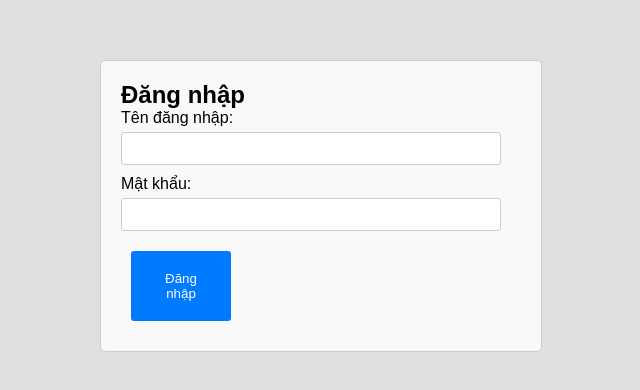
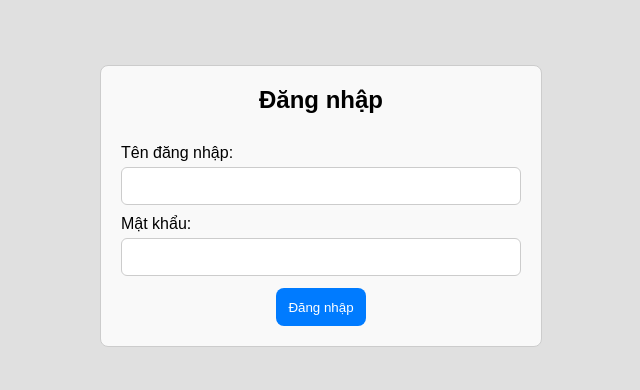
Before and after one commit to NoHope2901/KLTN-frontend, a React (Create React App) app: page /login in a window 1280 px wide. Shown: the part 194-584 px from the top of the page, without its empty margins (319-959 px from the left). Built offline with nearby package versions, Linux system fonts and the light colour scheme.

Commit message:
update css

```diff
--- a/public/index.html
+++ b/public/index.html
@@ -7,8 +7,7 @@
     <meta name="theme-color" content="#000000" />
     <meta
       name="description"
-      content="Web site created using create-react-app"
-    />
+      content="Web site created using create-react-app" />
     <link rel="apple-touch-icon" href="%PUBLIC_URL%/logo192.png" />
     <!--
       manifest.json provides metadata used when your web app is installed on a
@@ -24,7 +23,7 @@
       work correctly both with client-side routing and a non-root public URL.
       Learn how to configure a non-root public URL by running `npm run build`.
     -->
-    <title>React App</title>
+    <title>Quản lý KLTN</title>
   </head>
   <body>
     <noscript>You need to enable JavaScript to run this app.</noscript>
--- a/src/App.css
+++ b/src/App.css
@@ -23,3 +23,81 @@ html {
   overflow-y: auto;
   background-color: #e0e0e0;
 }
+
+button {
+  background-color: #007bff;
+  color: white;
+  border: none;
+  width: fit-content;
+  max-width: 200px;
+  cursor: pointer;
+  border-radius: 3px;
+  height: 38px;
+  padding: 8px 12px;
+  border-radius: 8px;
+}
+
+button:hover {
+  background-color: #0056b3;
+}
+
+.btn-delete {
+  background-color: rgb(245, 52, 52);
+}
+
+.btn-delete:hover {
+  background-color: rgb(210, 35, 35);
+}
+
+.form-group {
+  margin-bottom: 10px;
+}
+.form-button {
+  width: 100%;
+  display: flex;
+  justify-content: center;
+  gap: 20px;
+}
+
+input {
+  display: block;
+  margin-bottom: 10px;
+  border: 1px solid rgb(204, 204, 204);
+  padding: 10px;
+  width: 100%;
+  box-sizing: border-box;
+}
+input[type="text"],
+input[type="password"],
+input[type="number"] {
+  height: 38px;
+  width: 100%;
+  padding: 8px;
+  border: 1px solid #ccc;
+  border-radius: 6px;
+}
+
+.modal-title {
+  text-align: center;
+  margin-bottom: 30px;
+}
+
+.form-overlay {
+  position: fixed;
+  top: 0;
+  left: 0;
+  right: 0;
+  bottom: 0;
+  background: rgba(0, 0, 0, 0.5);
+  display: flex;
+  justify-content: center;
+  align-items: center;
+}
+
+.form-container {
+  background: #fff;
+  width: 50%;
+  padding: 20px;
+  border-radius: 8px;
+  box-shadow: 0 0 10px rgba(0, 0, 0, 0.1);
+}
--- a/src/components/AddThesisForm/AddThesisForm.css
+++ /dev/null
@@ -1,39 +0,0 @@
-/* src/components/CSS/AddThesisForm.css */
-.form-overlay {
-  position: fixed;
-  top: 0;
-  left: 0;
-  right: 0;
-  bottom: 0;
-  background: rgba(0, 0, 0, 0.5);
-  display: flex;
-  justify-content: center;
-  align-items: center;
-}
-
-.form-container {
-  background: #fff;
-  width: 50%;
-  padding: 20px;
-  border-radius: 8px;
-  box-shadow: 0 0 10px rgba(0, 0, 0, 0.1);
-}
-
-form input {
-  display: block;
-  margin-bottom: 10px;
-  border: 1px solid rgb(204, 204, 204);
-  padding: 10px;
-  width: 100%;
-  box-sizing: border-box;
-}
-form input[type="number"] {
-  width: 95%;
-}
-
-form button {
-  margin: 10px;
-  padding: 20px;
-  text-align: center;
-  width: 100px;
-}
--- a/src/components/AddThesisForm/AddThesisForm.jsx
+++ b/src/components/AddThesisForm/AddThesisForm.jsx
@@ -1,6 +1,5 @@
 // src/components/AddThesisForm.jsx
 import React, { useState, useEffect } from "react";
-import "./AddThesisForm.css";
 
 const AddThesisForm = ({ onClose, fetchTheses }) => {
   const [formData, setFormData] = useState({
@@ -52,10 +51,12 @@ const AddThesisForm = ({ onClose, fetchTheses }) => {
   };
 
   return (
+    <>
       <div className="form-overlay">
         <div className="form-container">
-        <h2>Thêm Đề Tài</h2>
+          <h2 className="modal-title">Thêm Đề Tài</h2>
           <form onSubmit={handleSubmit}>
+            <div className="form-group">
               <input
                 required
                 type="text"
@@ -64,7 +65,8 @@ const AddThesisForm = ({ onClose, fetchTheses }) => {
                 value={formData.thesisName}
                 onChange={handleChange}
               />
-
+            </div>
+            <div className="form-group">
               <input
                 required
                 type="number"
@@ -73,6 +75,8 @@ const AddThesisForm = ({ onClose, fetchTheses }) => {
                 value={formData.studentQuantity}
                 onChange={handleChange}
               />
+            </div>
+            <div className="form-group">
               <input
                 required
                 type="text"
@@ -81,13 +85,17 @@ const AddThesisForm = ({ onClose, fetchTheses }) => {
                 value={formData.require}
                 onChange={handleChange}
               />
-          <button type="submit">Xong</button>
+            </div>
+            <div className="form-button">
+              <button type="submit">Đăng ký</button>
               <button type="button" onClick={onClose}>
                 Hủy
               </button>
+            </div>
           </form>
         </div>
       </div>
+    </>
   );
 };
 
--- a/src/components/EditThesisForm/EditThesisForm.css
+++ /dev/null
@@ -1,39 +0,0 @@
-/* src/components/CSS/AddThesisForm.css */
-.form-overlay {
-  position: fixed;
-  top: 0;
-  left: 0;
-  right: 0;
-  bottom: 0;
-  background: rgba(0, 0, 0, 0.5);
-  display: flex;
-  justify-content: center;
-  align-items: center;
-}
-
-.form-container {
-  background: #fff;
-  width: 50%;
-  padding: 20px;
-  border-radius: 8px;
-  box-shadow: 0 0 10px rgba(0, 0, 0, 0.1);
-}
-
-form input {
-  display: block;
-  margin-bottom: 10px;
-  border: 1px solid rgb(204, 204, 204);
-  padding: 10px;
-  width: 100%;
-  box-sizing: border-box;
-}
-form input[type="number"] {
-  width: 95%;
-}
-
-form button {
-  margin: 10px;
-  padding: 20px;
-  text-align: center;
-  width: 100px;
-}
--- a/src/pages/CSS/Login.css
+++ b/src/pages/CSS/Login.css
@@ -11,12 +11,12 @@
   margin: auto;
   padding: 20px;
   border: 1px solid #ccc;
-  border-radius: 5px;
+  border-radius: 8px;
   background-color: #f9f9f9;
 }
-
-.form-group {
-  margin-bottom: 10px;
+.login-title {
+  text-align: center;
+  margin-bottom: 30px;
 }
 
 label {
@@ -24,27 +24,6 @@ label {
   margin-bottom: 5px;
 }
 
-input[type="text"],
-input[type="password"] {
-  width: 95%;
-  padding: 8px;
-  border: 1px solid #ccc;
-  border-radius: 3px;
-}
-
-button {
-  background-color: #007bff;
-  color: white;
-  border: none;
-  padding: 10px 20px;
-  width: 100%;
-  cursor: pointer;
-  border-radius: 3px;
-}
-
-button:hover {
-  background-color: #0056b3;
-}
 .error-message {
   color: red;
   margin-bottom: 10px;
--- a/src/pages/Home.jsx
+++ b/src/pages/Home.jsx
@@ -4,16 +4,16 @@ import "./Page.css";
 import ShowThesisTable from "../components/ShowThesisTable/ShowThesisTable";
 const Home = () => {
   const [theses, setTheses] = useState([]);
-  const role = localStorage.getItem("role");
+  // const role = localStorage.getItem("role");
 
   const fetchTheses = async () => {
-    // try {
-    //   const response = await fetch("http://localhost:3001/theses");
-    //   const data = await response.json();
-    //   setTheses(data);
-    // } catch (error) {
-    //   console.error("Failed to fetch theses", error);
-    // }
+    try {
+      const response = await fetch("http://localhost:3001/theses");
+      const data = await response.json();
+      setTheses(data);
+    } catch (error) {
+      console.error("Failed to fetch theses", error);
+    }
   };
 
   useEffect(() => {
--- a/src/pages/Login.jsx
+++ b/src/pages/Login.jsx
@@ -25,7 +25,10 @@ const Login = () => {
         localStorage.setItem("token", data.token);
         localStorage.setItem("role", data.user.role);
         localStorage.setItem("code", data.user.code);
-        localStorage.setItem("fullname", data.user.firstName + " " + data.user.lastName);
+        localStorage.setItem(
+          "fullname",
+          data.user.firstName + " " + data.user.lastName
+        );
         navigate("/");
       } else {
         setError(data.msg || "Đăng nhập không thành công");
@@ -39,18 +42,30 @@ const Login = () => {
   return (
     <div className="container-lg">
       <div className="login-container">
-        <h2>Đăng nhập</h2>
-        {error && <p className="error-message">{error}</p>}
-        <form onSubmit={handleLogin}>
+        <h2 className="login-title">Đăng nhập</h2>
+        <form onSubmit={handleLogin} className="form">
           <div className="form-group">
             <label>Tên đăng nhập:</label>
-            <input type="text" value={username} onChange={(e) => setUsername(e.target.value)} required />
+            <input
+              type="text"
+              value={username}
+              onChange={(e) => setUsername(e.target.value)}
+              required
+            />
           </div>
           <div className="form-group">
             <label>Mật khẩu:</label>
-            <input type="password" value={password} onChange={(e) => setPassword(e.target.value)} required />
+            <input
+              type="password"
+              value={password}
+              onChange={(e) => setPassword(e.target.value)}
+              required
+            />
           </div>
-          <button type="submit">Đăng nhập</button>
+          {error && <p className="error-message">{error}</p>}
+          <div className="form-button">
+            <button type="submit">Đăng nhập</button>
+          </div>
         </form>
       </div>
     </div>
--- a/src/pages/Notifications.jsx
+++ b/src/pages/Notifications.jsx
@@ -1,20 +1,20 @@
 // src/pages/NotificationsPage.jsx
-import React, { useEffect, useState } from "react";
+import React, { useState } from "react";
 import "./CSS/Notification.css";
 
 const Notifications = () => {
-  const [notifications, setNotifications] = useState([]);
+  // const [notifications, setNotifications] = useState([]);
   const [message, setMessage] = useState("");
 
-  const getNotification = async () => {
-    try {
-      const response = await fetch("http//localhost:3001/notifications");
-      const data = await response.json();
-      setNotifications(data);
-    } catch (error) {
-      console.error("Failed to fetch notifications", error);
-    }
-  };
+  // const getNotification = async () => {
+  //   try {
+  //     const response = await fetch("http//localhost:3001/notifications");
+  //     const data = await response.json();
+  //     setNotifications(data);
+  //   } catch (error) {
+  //     console.error("Failed to fetch notifications", error);
+  //   }
+  // };
 
   // useEffect(() => {
   //   getNotification();
@@ -25,13 +25,18 @@ const Notifications = () => {
         {/* {notifications.map((notif) => (
            <li key={notif._id}>notif.message</li>
         ))} */}
+        {/* console.log(notifications); */}
         <li onClick={(e) => setMessage(e.target.innerHTML)} className="bold">
           message here some thing here very long
         </li>
         <li onClick={(e) => setMessage(e.target.innerHTML)}>message here</li>
-        <li onClick={(e) => setMessage(e.target.innerHTML)}>message here very short</li>
+        <li onClick={(e) => setMessage(e.target.innerHTML)}>
+          message here very short
+        </li>
       </ul>
-      <div className="notification-content">{message && <div className="show-content">{message}</div>}</div>
+      <div className="notification-content">
+        {message && <div className="show-content">{message}</div>}
+      </div>
     </div>
   );
 };
```
Also changed, not shown: src/components/EditThesisForm/EditThesisForm.jsx (+17 -4 lines), src/components/ThesisTable/ThesisTable.jsx (+30 -12 lines). Lines whose indentation alone changed are shown as unchanged.
